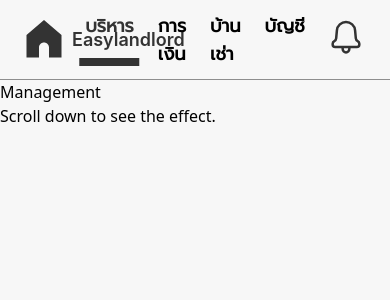
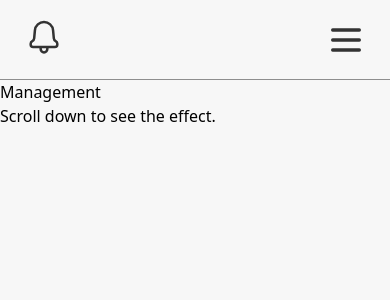
Before and after one commit to Kimmuie/Easylandlord, a React (Vite) app: page / in a window 390 px wide. Shown: the top 300 px of the page. Built offline with nearby package versions, Linux system fonts and the light colour scheme.

Commit message:
Responsive Navbar

```diff
--- a/src/components/Navbar.jsx
+++ b/src/components/Navbar.jsx
@@ -9,18 +9,20 @@ const Navbar = () => {
     { name: "บัญชี", paths: ["/account"] },
   ];
 
+  const [menuOpen, setMenuOpen] = useState(false);
   const location = useLocation();
 
   return (
-    <div className="relative flex w-full h-20 bg-ellWhite items-center border-b border-b-ellDarkGray">
+    <>
+    <div className="relative flex w-full h-20 bg-ellWhite items-center border-b border-b-ellDarkGray z-50">
       <div className="flex w-full items-center justify-between pl-6 pr-6">
-        <div className="flex flex-row items-center gap-2">
+        <div className="hidden md:flex flex-row items-center gap-2">
           <img src="./img/bHome.svg" width="40" height="40" alt="logoEasylandlord" />
           <div className="text-ellBlack text-lg font-inter font-semibold">Easylandlord</div>
         </div>
 
-        {/* Navigation */}
-        <div className="absolute left-1/2 transform -translate-x-1/2 flex gap-6">
+        {/*Desktop Navigation */}
+        <div className="hidden md:flex absolute left-1/2 transform -translate-x-1/2 gap-6">
           {menuItems.map((item) => (
             <NavLink
               key={item.name}
@@ -47,8 +49,47 @@ const Navbar = () => {
           <div className="bg"></div>
           </button>
         </div>
+        {/* Mobile Menu Icon */}
+        <div className="md:hidden flex items-center">
+          <button onClick={() => setMenuOpen(!menuOpen)}>
+            <img
+              src={menuOpen ? "./img/menuOpen.svg" : "./img/menuClose.svg"}
+              width="40"
+              height="40"
+              alt="menu icon"
+            />
+          </button>
+        </div>
       </div>
     </div>
+    {/* Gray Overlay When Mobile Menu is Open */}
+    {menuOpen && (
+        <div
+          className="fixed inset-0 bg-ellDarkGray opacity-50 z-40"
+          onClick={() => setMenuOpen(false)}
+        ></div>
+      )}
+      {/* Mobile Navigation */}
+      {menuOpen && (
+        <div className="fixed top-20 left-0 w-full bg-white flex flex-col items-center md:hidden z-50">
+          {menuItems.map((item) => (
+            <NavLink
+              key={item.name}
+              to={item.paths[0]}
+              className="w-full text-center py-2 text-lg font-prompt font-semibold border-b border-ellGray"
+              onClick={() => setMenuOpen(false)}
+            >
+              {item.name}
+              <div className="flex justify-center">
+                {item.paths.includes(location.pathname) && (
+                  <div className="absolute w-15 h-1.5 mt-0.5 bg-ellBlack"></div>
+                )}
+              </div>
+            </NavLink>
+          ))}
+        </div>
+      )}
+    </>
   );
 };
 
--- a/src/components/signIn.jsx
+++ b/src/components/signIn.jsx
@@ -1,12 +1,14 @@
-import React from "react";
+import React, { useState } from "react";
 import { auth, provider } from "./firebase";
 import { signInWithPopup } from "firebase/auth";
 
-const SignIn = ({ setUser }) => {
+const SignIn = () => {
+  const [value, setValue]= useState('')
   const handleClick = () => {
     signInWithPopup(auth, provider).then((data) => {
       localStorage.setItem("email", data.user.email);
-      setUser(data.user.email);
+      setValue(data.user.email);
+      console.log("Log In Success")
     });
   };
 
--- a/src/index.css
+++ b/src/index.css
@@ -80,6 +80,10 @@ html, body {
   padding-block: calc(var(--spacing) * 2) /* 0.5rem = 8px */;
 }
 
+.py-4 {
+  padding-block: calc(var(--spacing) * 4) /* 1rem = 16px */;
+}
+
 .py-6 {
   padding-block: calc(var(--spacing) * 6) /* 1.5rem = 24px */;
 }
@@ -116,6 +120,14 @@ html, body {
   margin: calc(var(--spacing) * 3) /* 0.75rem = 12px */;
 }
 
+.mt-0\.5 {
+  margin-top: calc(var(--spacing) * 0.5) /* 0.125rem = 2px */;
+}
+
+.mt-1 {
+  margin-top: calc(var(--spacing) * 1) /* 0.25rem = 4px */;
+}
+
 .mt-4\.5 {
   margin-top: calc(var(--spacing) * 4.5) /* 1.125rem = 18px */;
 }
```
Also changed, not shown: img/menuClose.svg (added), img/menuOpen.svg (added).
